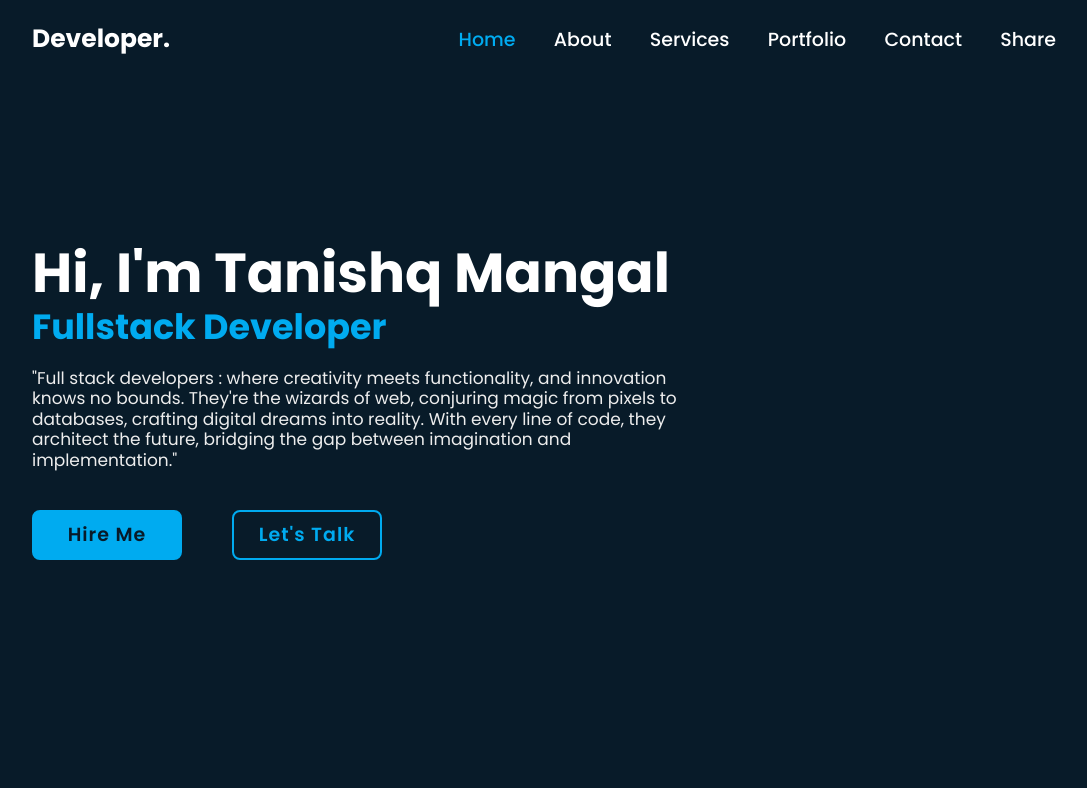
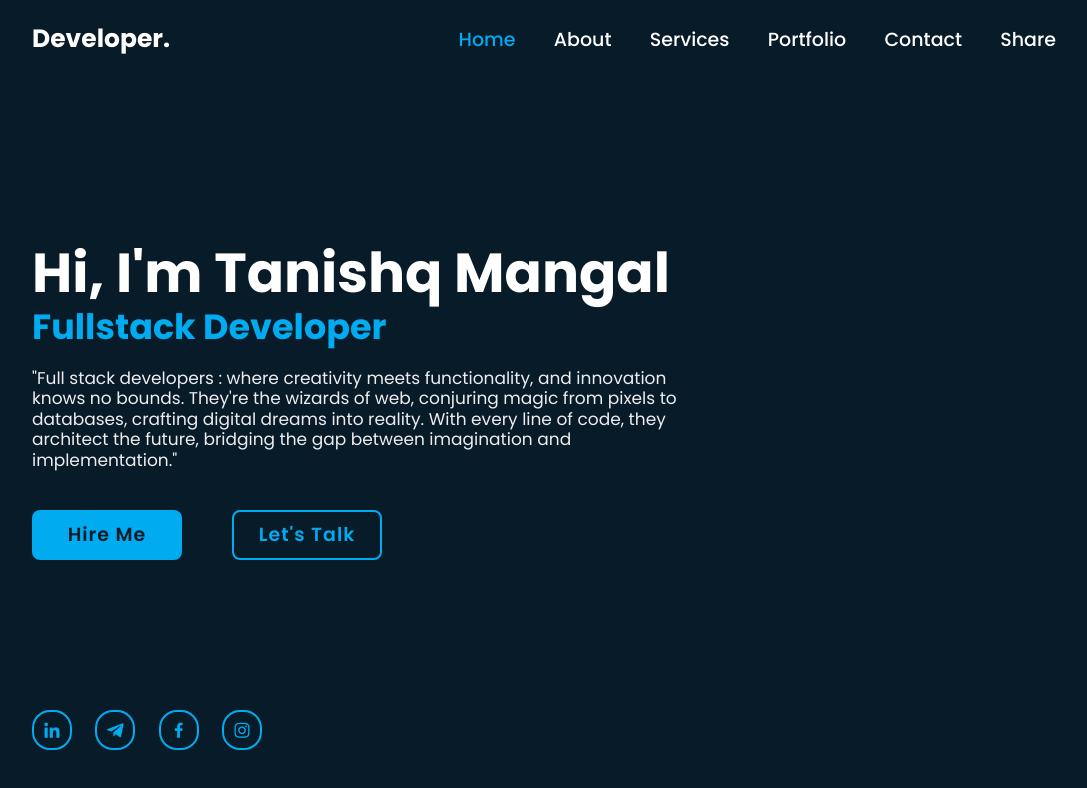
Before and after one commit to Eternalcodertanishq3/React-portfolio-Website, a plain HTML site: page index.html in a window 1280 px wide. Shown: the whole page, without its empty margins (96-1183 px from the left). Drawn offline with nearby package versions, Linux system fonts and the light colour scheme; files that its build step writes are made by us from their sources.

Commit message:
Update index.html

```diff
--- a/index.html
+++ b/index.html
@@ -5,7 +5,8 @@
     <meta name="viewport" content="width=device-width, initial-scale=1.0">
     <meta http-equiv="X-UA-Compatible" content="IE=edge">
     <title>Devloper_Portfolio_Webpage</title>
-    <link rel="stylesheet" href="style.css">
+    <link rel="stylesheet" href="CSS/style.css">
+    <link rel="stylesheet" href='https://unpkg.com/boxicons@2.1.4/css/boxicons.min.css' rel='stylesheet'>
 </head>
 <body>
 
@@ -38,6 +39,13 @@
                 <a href="#">Let's Talk</a>
             </div>
         </div>
+
+        <div class="Home-scifi">
+            <a href="#"><i class='bx bxl-linkedin' ></i></a>
+            <a href="#"><i class='bx bxl-telegram'></i></a>
+            <a href="#"><i class='bx bxl-facebook' ></i></a>
+            <a href="#"><i class='bx bxl-instagram' ></i></a>
+        </div>
     </section>
 
 </body>
```
